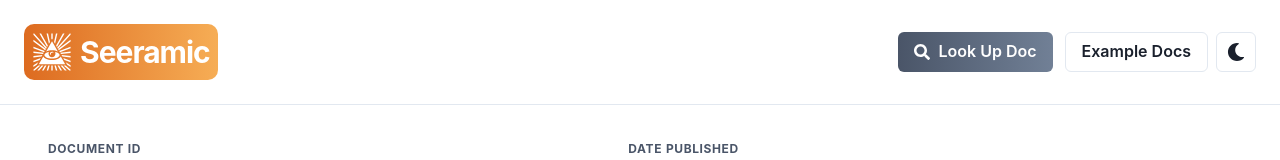
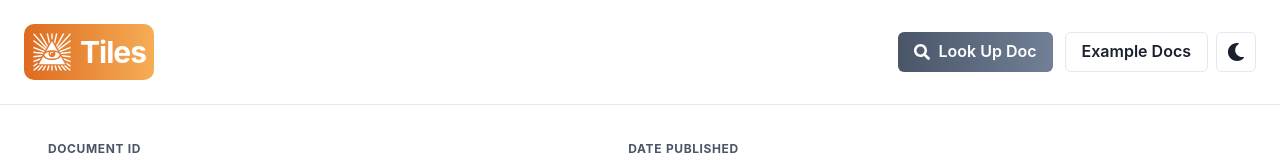
Before and after one commit to ceramic-tiles/web, a React (Create React App) app: page / in a window 1280 px wide. Shown: the top 160 px of the page. Built offline with nearby package versions, Linux system fonts and the light colour scheme; no server answers; the database is empty; what @ceramicnetwork/http-client would draw is missing.

Commit message:
update branding

```diff
--- a/public/index.html
+++ b/public/index.html
@@ -21,7 +21,7 @@
       work correctly both with client-side routing and a non-root public URL.
       Learn how to configure a non-root public URL by running `npm run build`.
     -->
-    <title>Seeramic</title>
+    <title>Tiles</title>
   </head>
   <body>
     <noscript>You need to enable JavaScript to run this app.</noscript>
--- a/src/components/Header.tsx
+++ b/src/components/Header.tsx
@@ -32,7 +32,7 @@ const Header = () => {
               <GiAllSeeingEye color="orange.500" size="40" />
             </Box>
             <Heading as="h1" size="lg" letterSpacing="-1px">
-              Seeramic
+              Tiles
             </Heading>
           </Flex>
         </Link>
```
